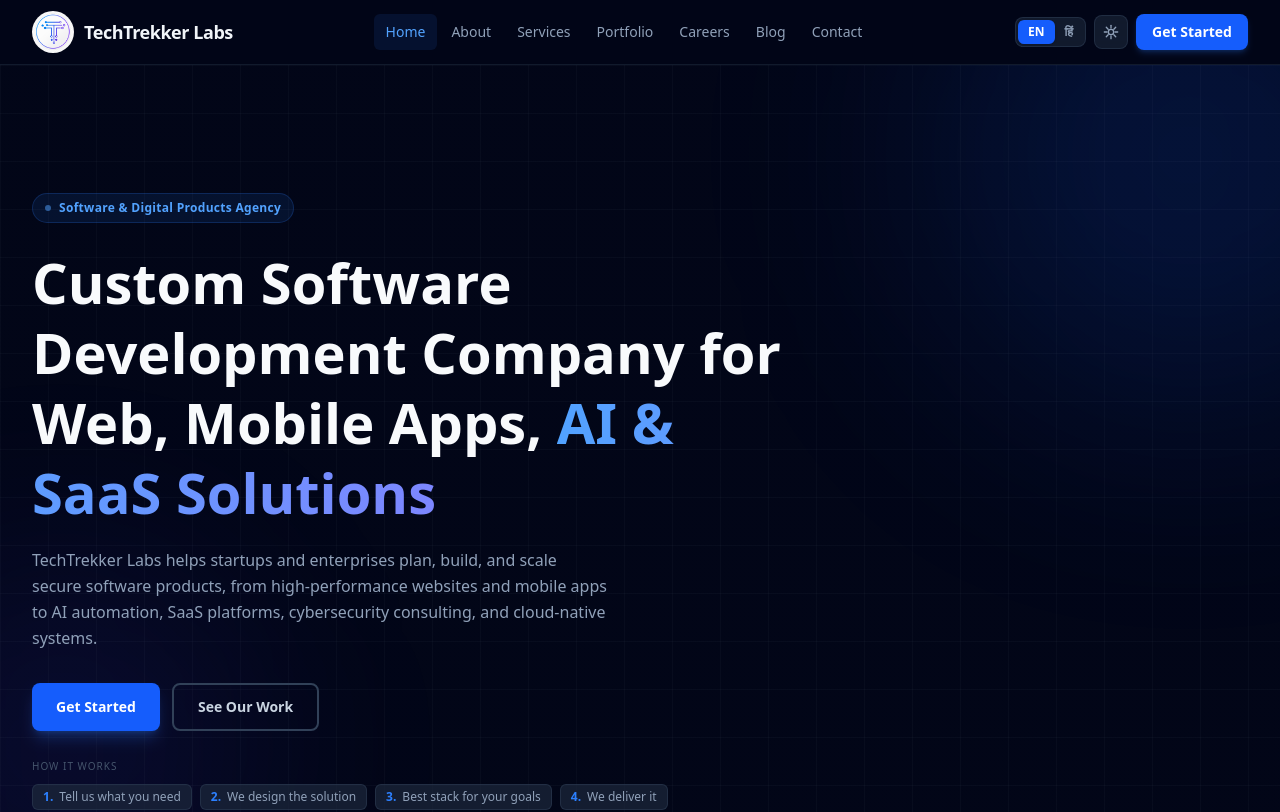
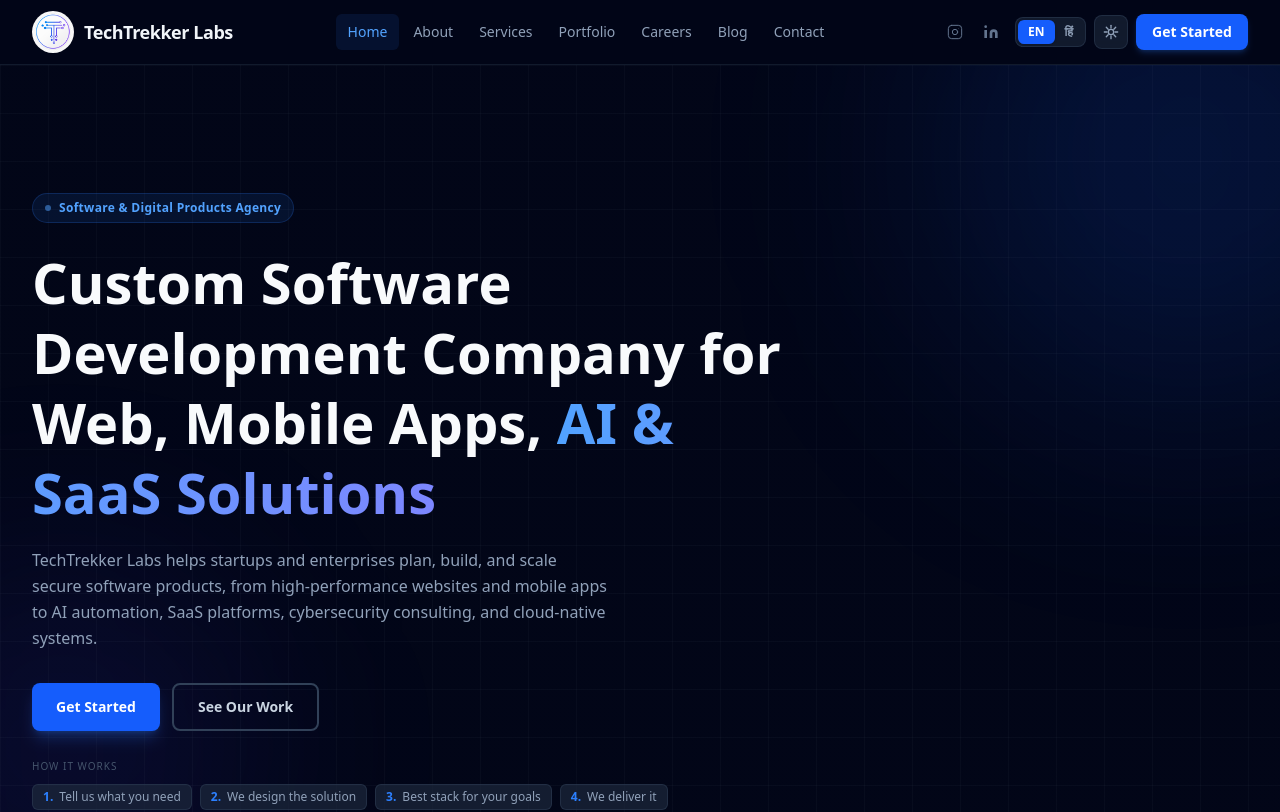
Before and after one commit to RUPESHJHA06/techtrekkerlabs, a Next.js app: page / in a window 1280 px wide. Shown: the top 812 px of the page. Built offline with nearby package versions, Linux system fonts and the light colour scheme.

Commit message:
Add Instagram and LinkedIn icons to Navbar
Surface social links at the top of every page, not just the footer.

```diff
--- a/src/components/Navbar.tsx
+++ b/src/components/Navbar.tsx
@@ -5,7 +5,7 @@ import Link from 'next/link';
 import Image from 'next/image';
 import { usePathname } from 'next/navigation';
 import { useTheme } from 'next-themes';
-import { MenuIcon, XIcon, SunIcon, MoonIcon } from '@/lib/icons';
+import { MenuIcon, XIcon, SunIcon, MoonIcon, InstagramIcon, LinkedInIcon } from '@/lib/icons';
 import { useLanguage } from '@/contexts/LanguageContext';
 import type { TranslationKey } from '@/lib/translations';
 
@@ -17,6 +17,11 @@ const navLinkKeys: { key: TranslationKey; href: string }[] = [
   { key: 'nav_careers', href: '/careers' },
   { key: 'nav_blog', href: '/blog' },
   { key: 'nav_contact', href: '/contact' },
+];
+
+const socialLinks = [
+  { label: 'Instagram', href: 'https://www.instagram.com/techtrekker_labs/', icon: InstagramIcon },
+  { label: 'LinkedIn', href: 'https://www.linkedin.com/company/132944038/', icon: LinkedInIcon },
 ];
 
 export default function Navbar() {
@@ -59,6 +64,22 @@ export default function Navbar() {
 
           {/* Desktop controls */}
           <div className="hidden md:flex items-center gap-2">
+            {/* Social links */}
+            <div className="flex items-center gap-1">
+              {socialLinks.map(({ label, href, icon: Icon }) => (
+                <a
+                  key={label}
+                  href={href}
+                  target="_blank"
+                  rel="noopener noreferrer"
+                  aria-label={label}
+                  className="p-2 rounded-lg text-slate-400 dark:text-slate-500 hover:text-blue-600 dark:hover:text-blue-400 hover:bg-slate-100 dark:hover:bg-slate-800 transition-all duration-150"
+                >
+                  <Icon className="w-4 h-4" />
+                </a>
+              ))}
+            </div>
+
             {/* Language switcher */}
             <div className="flex items-center bg-slate-100 dark:bg-slate-800/60 border border-slate-200 dark:border-slate-700/50 rounded-lg p-0.5">
               <button
@@ -133,6 +154,20 @@ export default function Navbar() {
 
             {/* Mobile controls */}
             <div className="pt-3 flex items-center gap-2">
+              <div className="flex items-center gap-1">
+                {socialLinks.map(({ label, href, icon: Icon }) => (
+                  <a
+                    key={label}
+                    href={href}
+                    target="_blank"
+                    rel="noopener noreferrer"
+                    aria-label={label}
+                    className="p-2 rounded-lg text-slate-400 dark:text-slate-500 hover:text-blue-600 dark:hover:text-blue-400 hover:bg-slate-100 dark:hover:bg-slate-800 transition-all duration-150"
+                  >
+                    <Icon className="w-4 h-4" />
+                  </a>
+                ))}
+              </div>
               <div className="flex items-center bg-slate-100 dark:bg-slate-800/60 border border-slate-200 dark:border-slate-700/50 rounded-lg p-0.5">
                 <button
                   onClick={() => setLang('en')}
```
